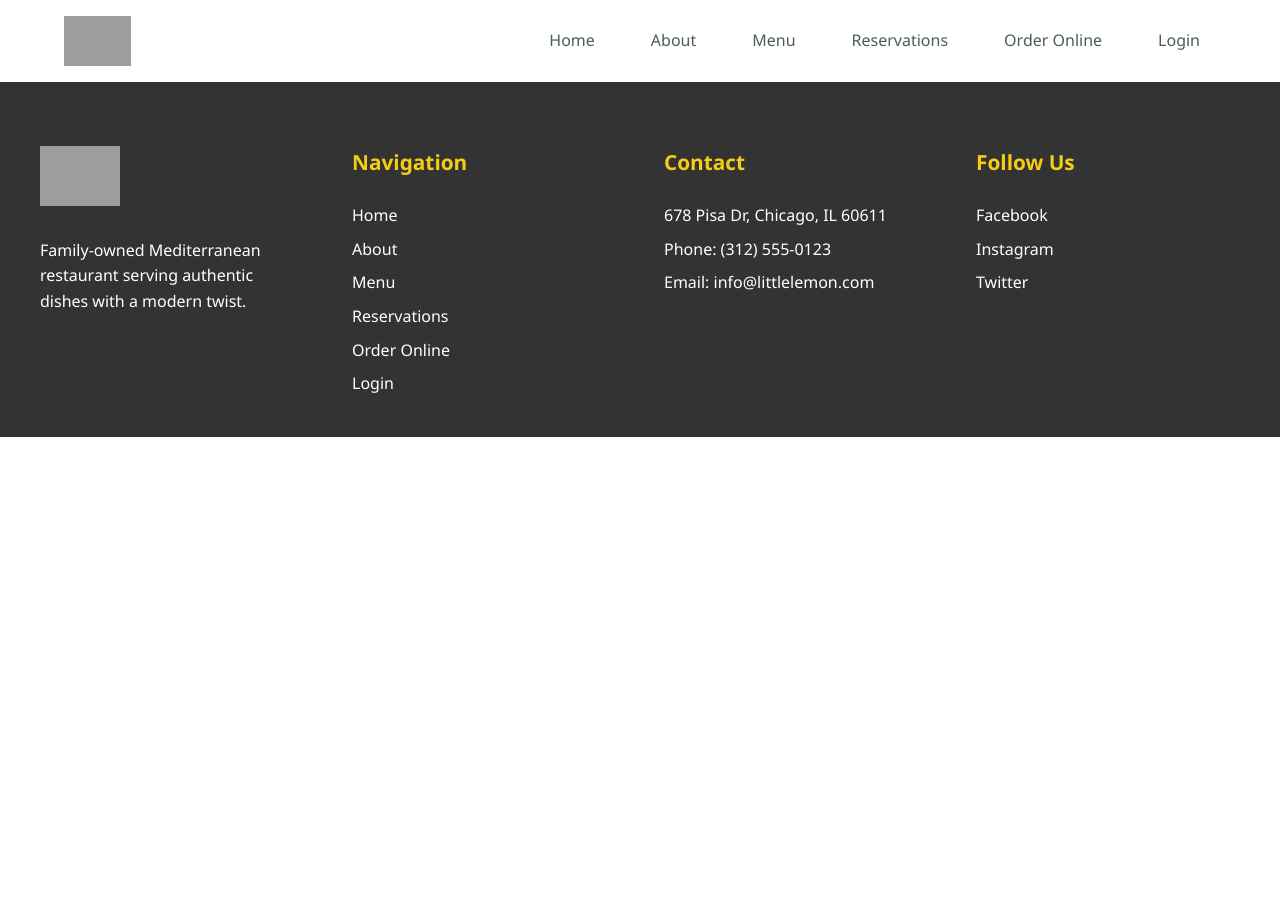
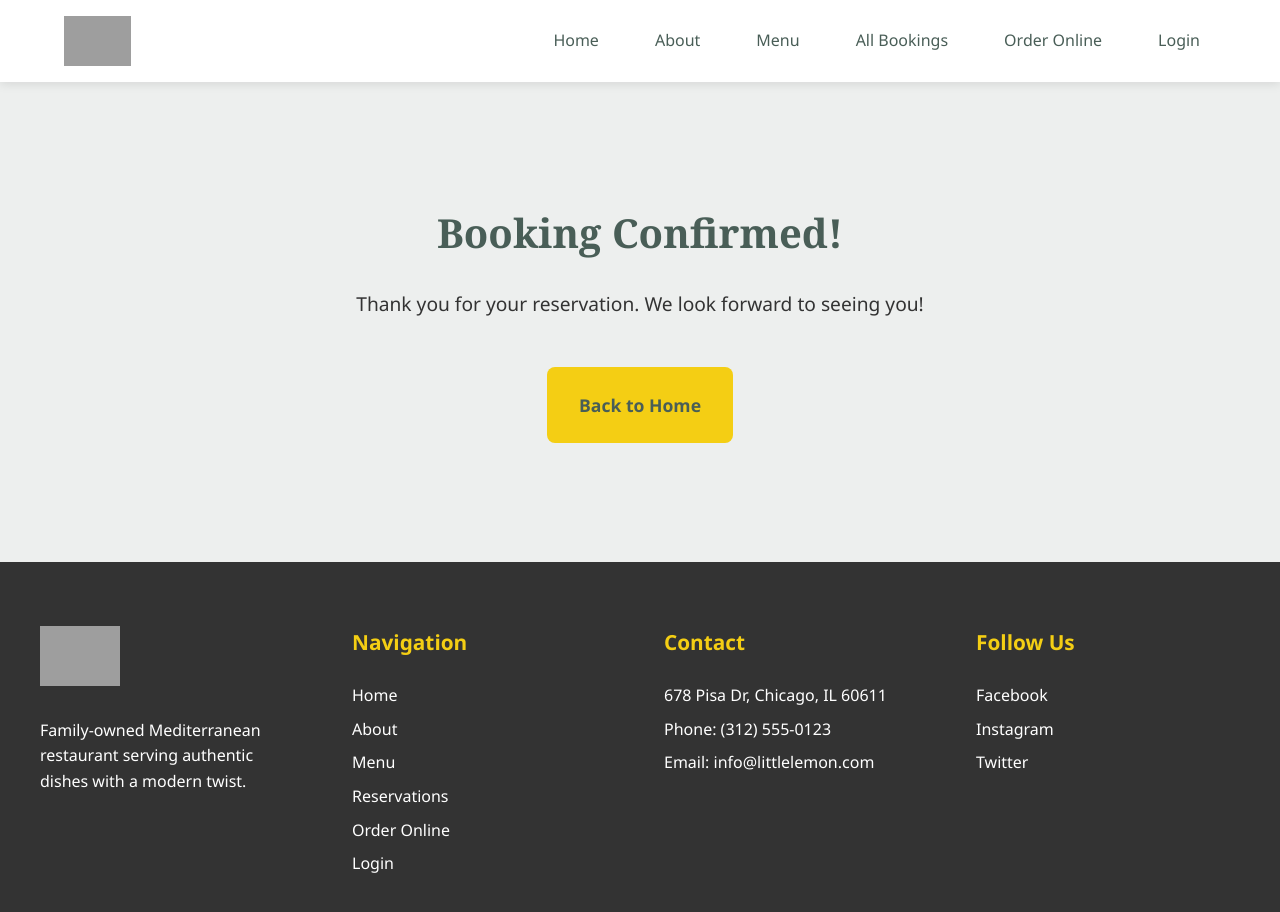
Before and after one commit to 4-Endless-coder/codex-react, a React (Vite) app in the folder little_lemon_restaurants/: page /confirmed-booking in a window 1280 px wide. Shown: the top 912 px of the page. Before the commit the page ends 800 px from the top, so only its background shows below. Built offline with nearby package versions, Linux system fonts and the light colour scheme; grey boxes are pictures that could not be loaded.

Commit message:
Submitting the new booking page to the API

```diff
--- a/little_lemon_restaurants/src/components/BookingForm.jsx
+++ b/little_lemon_restaurants/src/components/BookingForm.jsx
@@ -1,16 +1,15 @@
 import React, { useState } from "react";
 
-const BookingForm = ({ availableTimes, dispatch }) => {
+const BookingForm = ({ availableTimes, dispatch, submitForm }) => { // Receive submitForm prop
   const [date, setDate] = useState("");
   const [time, setTime] = useState("");
   const [guests, setGuests] = useState(1);
   const [occasion, setOccasion] = useState("Birthday");
-  const [showPopup, setShowPopup] = useState(false);
 
   const handleSubmit = (e) => {
     e.preventDefault();
-    setShowPopup(true);
-    setTimeout(() => setShowPopup(false), 2500); // Hide after 2.5s
+    const formData = { date, time, guests, occasion };
+    submitForm(formData); // Call the passed submitForm function
   };
 
   const handleDateChange = (e) => {
@@ -73,15 +72,6 @@ const BookingForm = ({ availableTimes, dispatch }) => {
 
         <input type="submit" value="Make Your reservation" />
       </form>
-      {showPopup && (
-        <div className="reservation-popup">
-          <span role="img" aria-label="success" className="popup-icon">🎉</span>
-          <div>
-            <strong>Reservation Submitted!</strong>
-            <p>Your table is booked. We look forward to seeing you!</p>
-          </div>
-        </div>
-      )}
     </>
   );
 };
--- a/little_lemon_restaurants/src/components/BookingPage.jsx
+++ b/little_lemon_restaurants/src/components/BookingPage.jsx
@@ -1,10 +1,14 @@
 import React from "react";
 import BookingForm from "./BookingForm";
 
-const BookingPage = ({ availableTimes, dispatch }) => {
+const BookingPage = ({ availableTimes, dispatch, submitForm }) => {
   return (
     <div className="booking-form-container">
-      <BookingForm availableTimes={availableTimes} dispatch={dispatch} />
+      <BookingForm
+        availableTimes={availableTimes}
+        dispatch={dispatch}
+        submitForm={submitForm} // Pass the function down
+      />
     </div>
   );
 };
--- /dev/null
+++ b/little_lemon_restaurants/src/components/ConfirmedBooking.jsx
@@ -0,0 +1,16 @@
+import React from 'react';
+import { Link } from 'react-router-dom';
+
+const ConfirmedBooking = () => {
+    return (
+        <div className="booking-confirmation">
+            <h1>Booking Confirmed!</h1>
+            <p>Thank you for your reservation. We look forward to seeing you!</p>
+            <Link to="/" className="btn-primary">
+                Back to Home
+            </Link>
+        </div>
+    );
+};
+
+export default ConfirmedBooking;
--- a/little_lemon_restaurants/src/components/Hero.jsx
+++ b/little_lemon_restaurants/src/components/Hero.jsx
@@ -1,6 +1,13 @@
-import React from 'react'
+import React from 'react';
+import { useNavigate } from 'react-router-dom';
 
 const Hero = () => {
+  const navigate = useNavigate();
+
+  const handleReserveClick = () => {
+    navigate('/reservations');
+  };
+
   return (
     <section id='hero'>
       <div>
@@ -8,11 +15,12 @@ const Hero = () => {
         <p>Chicago</p>
         <p>We are a family-owned Mediterranean restaurant, focused on traditional recipes served with a modern twist.
            Our atmosphere is casual and inviting, perfect for a romantic dinner or a night out with friends.</p>
-        <button>Reserve a Table</button>
+        {/* Add the onClick handler to the button */}
+        <button onClick={handleReserveClick}>Reserve a Table</button>
       </div>
       <img src="https://images.unsplash.com/photo-1517248135467-4c7edcad34c4?w=500&h=400&fit=crop" alt="Little Lemon Restaurant Interior" />
     </section>
-  )
-}
+  );
+};
 
-export default Hero
+export default Hero;
--- a/little_lemon_restaurants/src/components/Main.jsx
+++ b/little_lemon_restaurants/src/components/Main.jsx
@@ -1,32 +1,37 @@
 // src/components/Main.jsx
 import React, { useReducer } from "react";
-import { Routes, Route } from "react-router-dom";
+import { Routes, Route, useNavigate } from "react-router-dom";
 import Hero from "./Hero";
 import Highlights from "./Highlights";
 import Testimonial from "./Testimonial";
 import About from "./About";
 import BookingPage from "./BookingPage";
-
-// Use fetchData from the API script loaded in index.html
-const fetchData = window.fetchData || function(date) {
-  // fallback for testing
-  return ["17:00", "18:00", "19:00", "20:00", "21:00", "22:00"];
-};
-
-export const initializeTimes = () => {
-  const today = new Date();
-  return fetchData(today);
-};
+import ConfirmedBooking from "./ConfirmedBooking"; // Import the new component
+import { fetchAPI, submitAPI } from './api';
 
 export const updateTimes = (state, action) => {
-  if (action.type === "date") {
-    return fetchData(new Date(action.date));
+  if (action.type === 'date') {
+    return fetchAPI(new Date(action.date));
   }
   return state;
 };
 
+export const initializeTimes = () => {
+  return fetchAPI(new Date());
+};
+
 const Main = () => {
   const [availableTimes, dispatch] = useReducer(updateTimes, initializeTimes());
+  const navigate = useNavigate(); // Hook for navigation
+
+  // Function to submit the form data
+  const submitForm = (formData) => {
+    const success = submitAPI(formData);
+    if (success) {
+      navigate("/confirmed-booking"); // Navigate on success
+    }
+    return success;
+  };
 
   return (
     <main>
@@ -45,9 +50,15 @@ const Main = () => {
         <Route
           path="/reservations"
           element={
-            <BookingPage availableTimes={availableTimes} dispatch={dispatch} />
+            <BookingPage
+              availableTimes={availableTimes}
+              dispatch={dispatch}
+              submitForm={submitForm} // Pass the function down
+            />
           }
         />
+        {/* Add the route for the confirmation page */}
+        <Route path="/confirmed-booking" element={<ConfirmedBooking />} />
       </Routes>
     </main>
   );
--- a/little_lemon_restaurants/src/components/Nav.jsx
+++ b/little_lemon_restaurants/src/components/Nav.jsx
@@ -1,29 +1,19 @@
 import React from "react";
 import { Link } from "react-router-dom";
+
 const Nav = () => {
   return (
     <>
       <nav>
         <img src="src\assets\icons_assets\Logo.svg" alt="Little Lemon Logo" />
         <ul>
-          <li>
-            <Link to="/">Home</Link>
-          </li>
-          <li>
-            <Link to="/about">About</Link>
-          </li>
-          <li>
-            <Link to="/menu">Menu</Link>
-          </li>
-          <li>
-            <Link to="/reservations">Reservations</Link>
-          </li>
-          <li>
-            <Link to="/order">Order Online</Link>
-          </li>
-          <li>
-            <Link to="/login">Login</Link>
-          </li>
+          <li><Link to="/">Home</Link></li>
+          <li><Link to="/about">About</Link></li>
+          <li><Link to="/menu">Menu</Link></li>
+          {/* Changed this link to point to all bookings */}
+          <li><Link to="/bookings">All Bookings</Link></li>
+          <li><Link to="/order">Order Online</Link></li>
+          <li><Link to="/login">Login</Link></li>
         </ul>
       </nav>
     </>
--- a/little_lemon_restaurants/src/index.css
+++ b/little_lemon_restaurants/src/index.css
@@ -569,3 +569,47 @@ footer p {
 .mb-sm { margin-bottom: var(--spacing-sm); }
 .mb-md { margin-bottom: var(--spacing-md); }
 .mb-lg { margin-bottom: var(--spacing-lg); }
+
+/* Add this at the end of your src/index.css file */
+
+.booking-confirmation {
+    display: flex;
+    flex-direction: column;
+    align-items: center;
+    justify-content: center;
+    min-height: 60vh;
+    text-align: center;
+    background-color: var(--highlight-light);
+    padding: var(--spacing-lg);
+}
+
+.booking-confirmation h1 {
+    color: var(--primary-green);
+    font-family: var(--font-secondary);
+    font-size: 2.5rem;
+    margin-bottom: var(--spacing-md);
+}
+
+.booking-confirmation p {
+    font-size: 1.2rem;
+    color: var(--highlight-dark);
+    margin-bottom: var(--spacing-xl);
+}
+
+.btn-primary {
+    background-color: var(--primary-yellow);
+    color: var(--primary-green);
+    border: none;
+    padding: var(--spacing-md) var(--spacing-lg);
+    font-size: 1.1rem;
+    font-weight: 600;
+    border-radius: 8px;
+    cursor: pointer;
+    text-decoration: none;
+    transition: all 0.3s ease;
+}
+
+.btn-primary:hover {
+    background-color: var(--secondary-orange);
+    transform: translateY(-2px);
+}
```
Also changed, not shown: little_lemon_restaurants/src/components/BookingsTable.jsx (added, +35 -0 lines).
